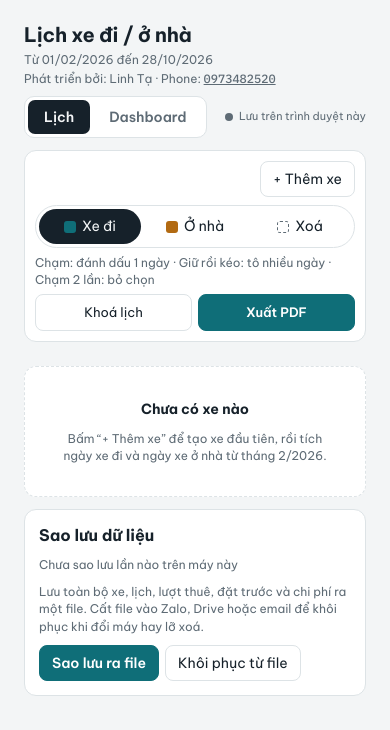
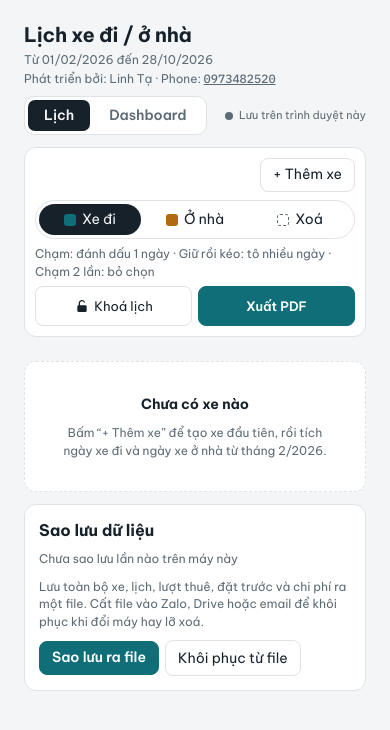
Before and after one commit to xetulaihanoi247-code/lich-xe-hixe, a plain HTML site: page index.html in a window 390 px wide. Drawn offline with nearby package versions, Linux system fonts and the light colour scheme.

Commit message:
Sửa hiển thị nút Khoá lịch trên điện thoại

```diff
--- a/index.html
+++ b/index.html
@@ -47,7 +47,7 @@ h1{font-size:24px;margin:0;font-weight:700;letter-spacing:-.01em;text-wrap:balan
 .sync{font-size:12px;color:var(--muted);display:flex;align-items:center;gap:6px}
 .dot{width:8px;height:8px;border-radius:50%;background:var(--muted)}
 .dot.ok{background:var(--go)} .dot.busy{background:var(--home)}
-button{font:inherit;cursor:pointer;border:1px solid var(--line);background:var(--surface);color:var(--fg);border-radius:8px;padding:7px 12px}
+button{-webkit-appearance:none;appearance:none;-webkit-tap-highlight-color:transparent;font:inherit;line-height:1.25;cursor:pointer;border:1px solid var(--line);background:var(--surface);color:var(--fg);border-radius:8px;padding:7px 12px}
 button:hover{border-color:var(--muted)}
 button:focus-visible,input:focus-visible{outline:2px solid var(--accent);outline-offset:2px}
 button.primary{background:var(--accent);border-color:var(--accent);color:var(--surface);font-weight:600}
@@ -67,7 +67,10 @@ input{font:inherit;color:var(--fg);background:var(--surface);border:1px solid va
 .brush button[aria-pressed="true"]{background:var(--fg);color:var(--bg)}
 .sw.go{background:var(--go)} .sw.home{background:var(--home)} .sw.clear{border:1.5px dashed var(--muted)}
 .spacer{flex:1}
-#lockBtn[aria-pressed="true"]{background:var(--fg);color:var(--bg);border-color:var(--fg)}
+#lockBtn{display:inline-flex;align-items:center;justify-content:center;gap:6px;white-space:nowrap}
+#lockBtn .lk{flex:none}
+#lockBtn[aria-pressed="false"] .sh-closed,#lockBtn[aria-pressed="true"] .sh-open{display:none}
+#lockBtn[aria-pressed="true"]{background:var(--home-soft);color:var(--home);border-color:var(--home);font-weight:600}
 body.locked .brush{opacity:.4;pointer-events:none}
 body.painting{overscroll-behavior:none}
 .hint{font-size:12px;color:var(--muted)}
@@ -102,6 +105,7 @@ body.painting{overscroll-behavior:none}
 .toast .undo{margin-left:10px;padding:3px 10px;border-radius:999px;border:1px solid var(--bg);background:transparent;color:var(--bg);font-weight:600}
 .toast{position:fixed;left:50%;transform:translateX(-50%);bottom:calc(16px + env(safe-area-inset-bottom,0px));background:var(--fg);color:var(--bg);padding:9px 16px;border-radius:999px;font-size:13px;z-index:20}
 .only-narrow{display:none}
+@media (max-width:360px){ #lockBtn,#carMenuBtn,#pdfBtn{font-size:12px} #lockBtn .lk{display:none} }
 @media (max-width:520px){
   .months{grid-template-columns:1fr} h1{font-size:20px}
   .only-wide{display:none} .only-narrow{display:inline}
@@ -117,7 +121,8 @@ body.painting{overscroll-behavior:none}
   .brush{width:100%;justify-content:space-between}
   .brush button{flex:1;justify-content:center;padding:7px 6px}
   .spacer{display:none}
-  #lockBtn,#carMenuBtn,#pdfBtn{flex:1 1 0;padding:8px 6px;font-size:13px;white-space:nowrap}
+  #lockBtn,#carMenuBtn,#pdfBtn{flex:1 1 0;min-width:0;min-height:40px;padding:6px 4px;font-size:13px;display:inline-flex;align-items:center;justify-content:center;text-align:center;white-space:normal}
+  #lockBtn{gap:4px}
   #exportPanel .form{display:grid;grid-template-columns:auto minmax(0,1fr);align-items:center}
   #exportPanel .form .label{grid-column:1/-1}
   #exportPanel .form button{grid-column:span 1}
@@ -293,7 +298,7 @@ tfoot td{font-weight:700;border-bottom:0;border-top:2px solid var(--fg)}
       <span class="hint only-wide" data-cal>Chạm 1 lần để đánh dấu ngày. Tô nhiều ngày: trên máy tính bấm và kéo; trên điện thoại giữ khoảng nửa giây rồi kéo (vuốt bình thường chỉ cuộn trang). Bỏ chọn: chạm nhanh 2 lần, hoặc kéo từ ngày đã tô.</span>
       <span class="hint" data-dash hidden>Số ngày lấy từ lịch đã tích. Thêm khoản chi ở bên dưới.</span>
       <span class="spacer"></span>
-      <button id="lockBtn" aria-pressed="false" title="Khoá để chạm vào lịch không làm thay đổi ngày">Khoá lịch</button>
+      <button id="lockBtn" aria-pressed="false" title="Khoá để chạm vào lịch không làm thay đổi ngày"><svg class="lk" viewBox="0 0 24 24" width="16" height="16" aria-hidden="true"><rect x="5" y="11" width="14" height="10" rx="2" fill="currentColor"/><path class="sh-closed" d="M8 11V8a4 4 0 0 1 8 0v3" fill="none" stroke="currentColor" stroke-width="2" stroke-linecap="round"/><path class="sh-open" d="M8 11V8a4 4 0 0 1 7.5-2" fill="none" stroke="currentColor" stroke-width="2" stroke-linecap="round"/></svg><span id="lockTxt">Khoá lịch</span></button>
       <button id="carMenuBtn" class="ghost">Sửa / xoá xe</button>
       <button class="primary" id="pdfBtn">Xuất PDF</button>
     </div>
@@ -706,7 +711,7 @@ function applyTo(btn){
 /* Điện thoại: chạm nhẹ = 1 ngày; vuốt = cuộn trang (không tô); giữ ~0,4 giây rồi kéo = tô nhiều ngày.
    Máy tính (chuột): bấm và kéo như cũ. */
 let locked=false; try{ locked=localStorage.getItem(LS+"-lock")==="1"; }catch(e){}
-function setLock(v){ locked=v; $("lockBtn").setAttribute("aria-pressed", v); $("lockBtn").textContent = v ? "Đã khoá lịch" : "Khoá lịch";
+function setLock(v){ locked=v; $("lockBtn").setAttribute("aria-pressed", v); $("lockTxt").textContent = v ? "Đang khoá" : "Khoá lịch";
   document.body.classList.toggle("locked", v); try{ localStorage.setItem(LS+"-lock", v?"1":"0"); }catch(e){} }
 $("lockBtn").onclick=()=>{ setLock(!locked); toast(locked? "Đã khoá: chạm vào ngày chỉ để xem, không đổi lịch" : "Đã mở khoá: chạm để đánh dấu ngày"); };
 setLock(locked);
```
